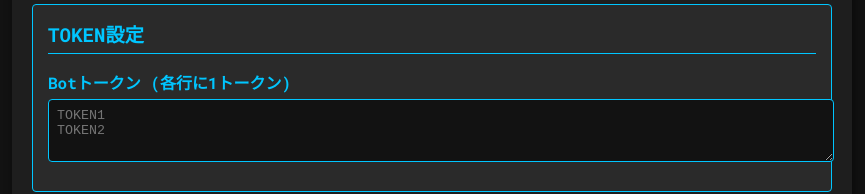
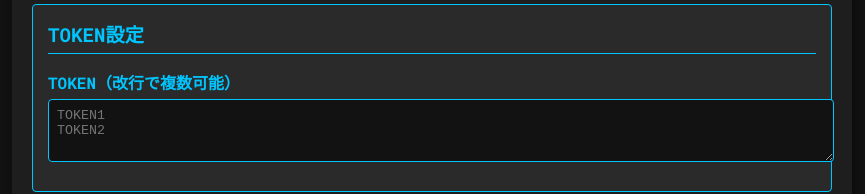
Before and after one commit to Freeze-jp/raider, a plain HTML site: page index.html in a window 1280 px wide. Shown: the part 123-317 px from the top of the page, without its empty margins (8-873 px from the left). Drawn offline with nearby package versions, Linux system fonts and the light colour scheme.

Commit message:
Update index.html

```diff
--- a/index.html
+++ b/index.html
@@ -116,7 +116,7 @@
       <!-- TOKEN設定（マスク機能なし） -->
       <div class="section" id="tokenSection">
         <h2>TOKEN設定</h2>
-        <label for="tokenInput">Botトークン (各行に1トークン)</label>
+        <label for="tokenInput">TOKEN（改行で複数可能）</label>
         <textarea id="tokenInput" name="token" rows="3" placeholder="TOKEN1&#10;TOKEN2"></textarea>
       </div>
 
```
